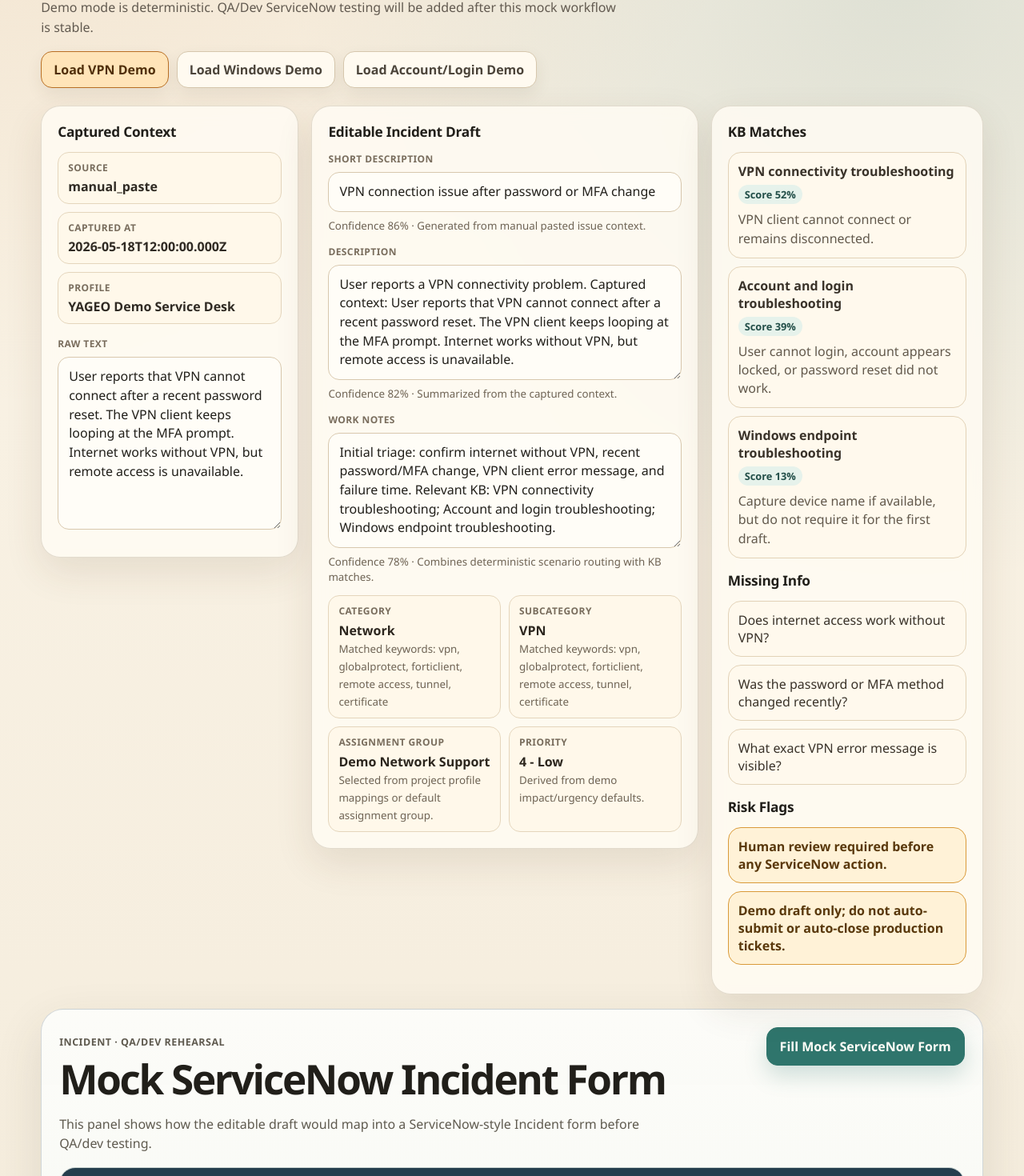
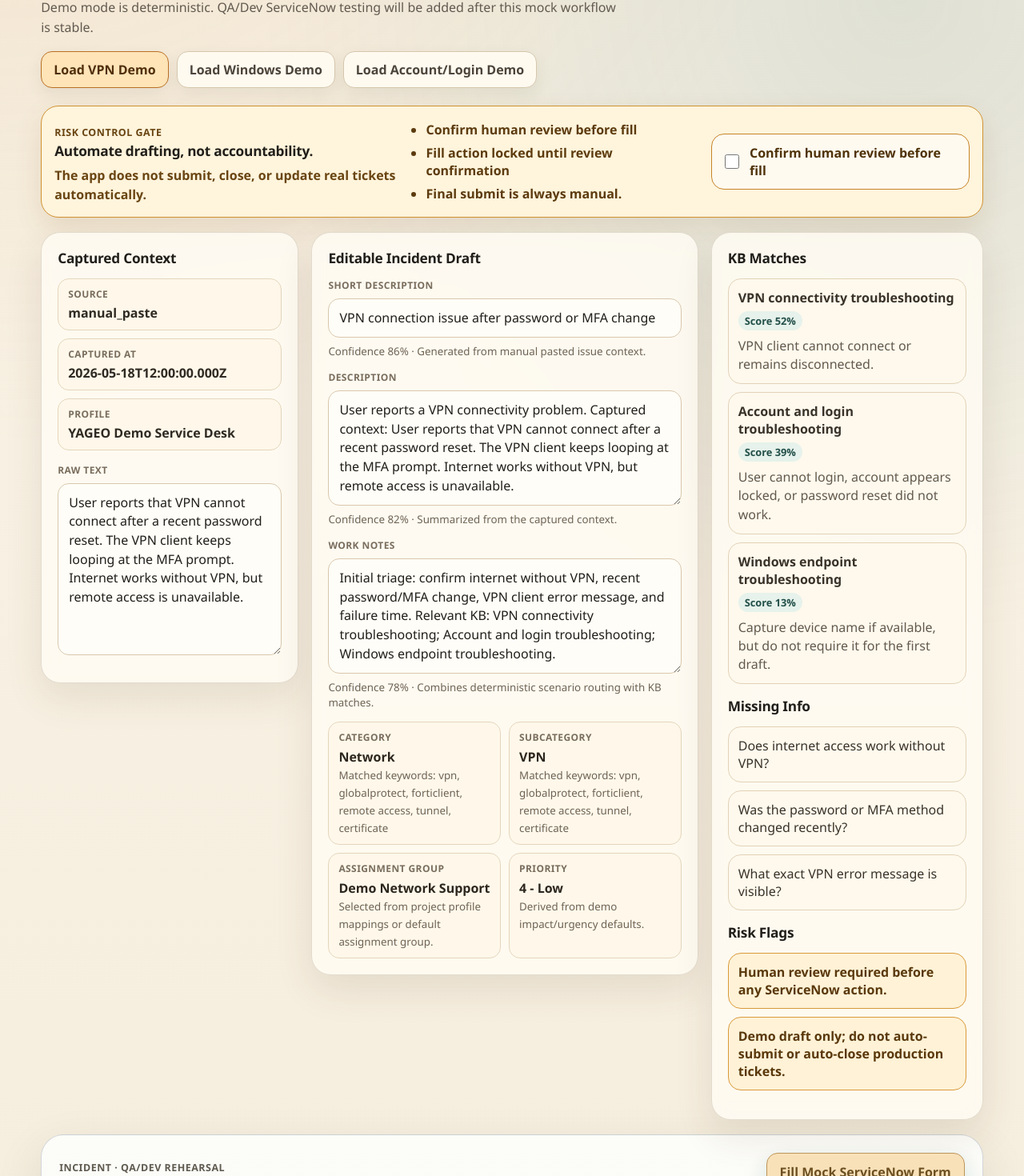
Before and after one commit to alanxiaofeifei/servicenow-automation, a React (Vite) app in the folder apps/desktop/: page / in a window 1280 px wide. Shown: the part 535-2005 px from the top of the page at 80% size. Built offline with nearby package versions, Linux system fonts and the light colour scheme.

Commit message:
feat: add risk control gate

```diff
--- a/apps/desktop/src/App.tsx
+++ b/apps/desktop/src/App.tsx
@@ -22,6 +22,7 @@
 
   const initialDraft = useMemo(() => buildDraftForScenario(selectedScenario), [selectedScenario]);
   const [fieldOverrides, setFieldOverrides] = useState<Record<string, string>>({});
+  const [fillConfirmed, setFillConfirmed] = useState(false);
 
   const draft = applyOverrides(initialDraft, fieldOverrides);
   const context = manualPasteAdapter.capture({ title: selectedScenario.title, rawText: selectedScenario.rawText });
@@ -29,6 +30,7 @@
   function selectScenario(id: ManualPasteScenario["id"]) {
     setSelectedScenarioId(id);
     setFieldOverrides({});
+    setFillConfirmed(false);
   }
 
   function updateField(fieldName: keyof TicketDraft, value: string) {
@@ -75,6 +77,8 @@
             </button>
           ))}
         </div>
+
+        <RiskControlGate fillConfirmed={fillConfirmed} onFillConfirmedChange={setFillConfirmed} />
 
         <div className="workspace-grid">
           <section className="panel input-panel" aria-labelledby="captured-context-title">
@@ -141,7 +145,7 @@
           </section>
         </div>
 
-        <MockServiceNowForm draft={draft} />
+        <MockServiceNowForm draft={draft} fillConfirmed={fillConfirmed} />
       </section>
     </main>
   );
@@ -203,7 +207,38 @@
 }
 
 
-function MockServiceNowForm({ draft }: { draft: TicketDraft }) {
+function RiskControlGate({
+  fillConfirmed,
+  onFillConfirmedChange
+}: {
+  fillConfirmed: boolean;
+  onFillConfirmedChange: (value: boolean) => void;
+}) {
+  return (
+    <section className="risk-control-gate" aria-labelledby="risk-control-title">
+      <div>
+        <p className="eyebrow">Risk Control Gate</p>
+        <h3 id="risk-control-title">Automate drafting, not accountability.</h3>
+        <p>The app does not submit, close, or update real tickets automatically.</p>
+      </div>
+      <ul>
+        <li>Confirm human review before fill</li>
+        <li>Fill action locked until review confirmation</li>
+        <li>Final submit is always manual.</li>
+      </ul>
+      <label className="review-confirmation">
+        <input
+          checked={fillConfirmed}
+          type="checkbox"
+          onChange={(event) => onFillConfirmedChange(event.currentTarget.checked)}
+        />
+        <span>Confirm human review before fill</span>
+      </label>
+    </section>
+  );
+}
+
+function MockServiceNowForm({ draft, fillConfirmed }: { draft: TicketDraft; fillConfirmed: boolean }) {
   return (
     <section className="mock-form-panel" aria-labelledby="mock-form-title">
       <header className="mock-form-header">
@@ -214,7 +249,7 @@
             This panel shows how the editable draft would map into a ServiceNow-style Incident form before QA/dev testing.
           </p>
         </div>
-        <button className="fill-button" type="button">
+        <button className="fill-button" disabled={!fillConfirmed} type="button">
           Fill Mock ServiceNow Form
         </button>
       </header>
@@ -222,6 +257,7 @@
       <div className="servicenow-frame" aria-label="Mock ServiceNow form fields">
         <div className="servicenow-toolbar">
           <strong>Incident</strong>
+          <span>{fillConfirmed ? "Ready for mock fill" : "Fill action locked until review confirmation"}</span>
           <span>Submit disabled in demo mode</span>
         </div>
 
--- a/apps/desktop/src/styles.css
+++ b/apps/desktop/src/styles.css
@@ -300,6 +300,58 @@
 }
 
 
+
+.risk-control-gate {
+  display: grid;
+  grid-template-columns: minmax(280px, 1.2fr) minmax(260px, 1fr) minmax(260px, 0.9fr);
+  gap: 16px;
+  align-items: center;
+  margin: 0 0 18px;
+  border: 1px solid #d09231;
+  border-radius: 22px;
+  padding: 16px;
+  background: #fff4dc;
+  box-shadow: 0 14px 34px rgba(122, 78, 20, 0.12);
+}
+
+.risk-control-gate h3 {
+  margin-top: 2px;
+}
+
+.risk-control-gate p {
+  margin: 8px 0 0;
+  color: #694512;
+  line-height: 1.45;
+  font-weight: 750;
+}
+
+.risk-control-gate ul {
+  display: grid;
+  gap: 7px;
+  margin: 0;
+  padding-left: 18px;
+  color: #5c3b0e;
+  font-weight: 760;
+}
+
+.review-confirmation {
+  display: flex;
+  align-items: center;
+  gap: 10px;
+  border: 1px solid #c78428;
+  border-radius: 16px;
+  padding: 12px;
+  background: #fffaf0;
+  color: #4f3209;
+  font-weight: 900;
+}
+
+.review-confirmation input {
+  width: 18px;
+  height: 18px;
+  accent-color: #2f756c;
+}
+
 .mock-form-panel {
   margin-top: 18px;
   border: 1px solid rgba(79, 101, 123, 0.24);
@@ -333,6 +385,14 @@
   background: #2f756c;
   box-shadow: 0 12px 28px rgba(47, 117, 108, 0.22);
   font-weight: 900;
+}
+
+.fill-button:disabled {
+  border-color: #b88b4b;
+  color: #61420f;
+  background: #f8dfb4;
+  cursor: not-allowed;
+  opacity: 0.92;
 }
 
 .servicenow-frame {
@@ -417,7 +477,8 @@
 }
 
 @media (max-width: 1180px) {
-  .workspace-grid {
+  .workspace-grid,
+  .risk-control-gate {
     grid-template-columns: 1fr;
   }
 
```
Also changed, not shown: 1 other file (tests, documents, lock files or other folders).
